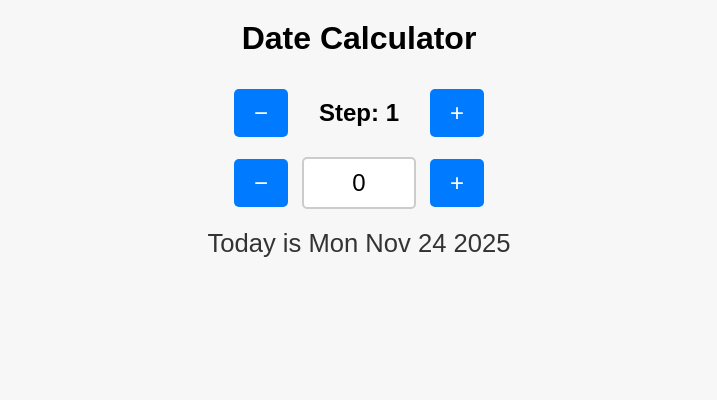
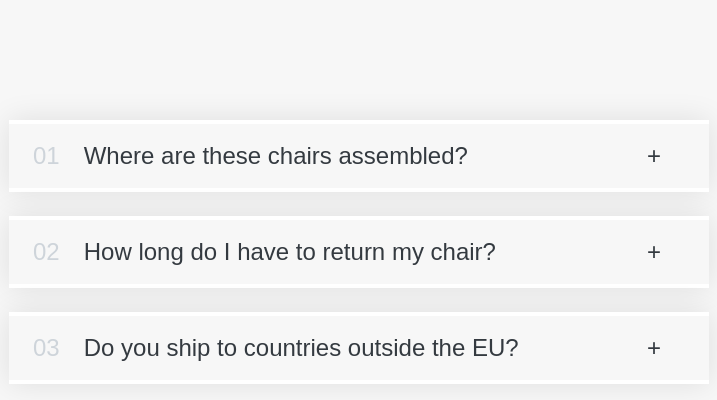
Before and after one commit to DarthWHO/udemy-projects, a React (Vite) app: page / in a window 1280 px wide. Shown: the top 400 px of the page, without its empty margins (281-998 px from the left). Built offline with nearby package versions, Linux system fonts and the light colour scheme.

Commit message:
create accordion cards

```diff
--- a/src/App.jsx
+++ b/src/App.jsx
@@ -2,14 +2,18 @@ import { useState } from "react";
 import SkillCard from "./components/SkillCard";
 import DateCounter from "./components/DateCounter";
 import FlashCards from "./components/FlashCards";
+import Accordion from "./components/Accordion";
 
 export default function App() {
   // SkillCard Project
   // return <SkillCard />;
 
   // Next Project
-  return <DateCounter />;
+  // return <DateCounter />;
 
   // FlashCards Project
   // return <FlashCards />;
+
+  // Accordion Project
+  return <Accordion />;
 }
--- /dev/null
+++ b/src/assets/styles/Accordion.css
@@ -0,0 +1,72 @@
+* {
+  padding: 0;
+  margin: 0;
+  box-sizing: border-box;
+}
+
+body {
+  font-family: sans-serif;
+  color: #343a40;
+  line-height: 1;
+}
+
+.accordion {
+  width: 700px;
+  margin: 100px auto;
+  display: flex;
+  flex-direction: column;
+  gap: 24px;
+}
+
+.item {
+  box-shadow: 0 0 30px rgba(0, 0, 0, 0.1);
+  padding: 20px 24px;
+  padding-right: 48px;
+  cursor: pointer;
+  border-top: 4px solid #fff;
+  border-bottom: 4px solid #fff;
+
+  display: grid;
+  grid-template-columns: auto 1fr auto;
+  column-gap: 24px;
+  row-gap: 32px;
+  align-items: center;
+}
+
+.number {
+  font-size: 24px;
+  font-weight: 500;
+  color: #ced4da;
+}
+
+.title,
+.icon {
+  font-size: 24px;
+  font-weight: 500;
+}
+
+.content-box {
+  grid-column: 2 / -1;
+  padding-bottom: 16px;
+  line-height: 1.6;
+}
+
+.content-box ul {
+  color: #868e96;
+  margin-left: 16px;
+  margin-top: 16px;
+
+  display: flex;
+  flex-direction: column;
+  gap: 12px;
+}
+
+/* OPEN STATE */
+.open {
+  border-top: 4px solid #087f5b;
+}
+
+.open .number,
+.open .title {
+  color: #087f5b;
+}
--- /dev/null
+++ b/src/components/Accordion.jsx
@@ -0,0 +1,37 @@
+import "../assets/styles/Accordion.css";
+import AccordionItem from "./AccordionItem";
+import { useState } from "react";
+
+const faqs = [
+  {
+    title: "Where are these chairs assembled?",
+    text: "Lorem ipsum dolor sit amet consectetur, adipisicing elit. Accusantium, quaerat temporibus quas dolore provident nisi ut aliquid ratione beatae sequi aspernatur veniam repellendus.",
+  },
+  {
+    title: "How long do I have to return my chair?",
+    text: "Pariatur recusandae dignissimos fuga voluptas unde optio nesciunt commodi beatae, explicabo natus.",
+  },
+  {
+    title: "Do you ship to countries outside the EU?",
+    text: "Excepturi velit laborum, perspiciatis nemo perferendis reiciendis aliquam possimus dolor sed! Dolore laborum ducimus veritatis facere molestias!",
+  },
+];
+
+export default function Accordion() {
+  const accordionItems = faqs.map((faq, index) => {
+    return (
+      <AccordionItem
+        key={index}
+        num={index + 1}
+        question={faq.title}
+        answer={faq.text}
+      />
+    );
+  });
+
+  return (
+    <>
+      <div className="accordion">{accordionItems}</div>
+    </>
+  );
+}
--- /dev/null
+++ b/src/components/AccordionItem.jsx
@@ -0,0 +1,18 @@
+import { useState } from "react";
+
+export default function AccordionItem({ num, question, answer }) {
+  const [isOpen, setIsOpen] = useState(false);
+
+  function handleToggle() {
+    setIsOpen(!isOpen);
+  }
+
+  return (
+    <div className={isOpen ? "item open" : "item"} onClick={handleToggle}>
+      <p className="number">{num < 9 ? `0${num}` : { num }}</p>
+      <p className="title">{question}</p>
+      <p className="icon">{isOpen ? "-" : "+"}</p>
+      {isOpen && <div className="content-box">{answer}</div>}
+    </div>
+  );
+}
```
